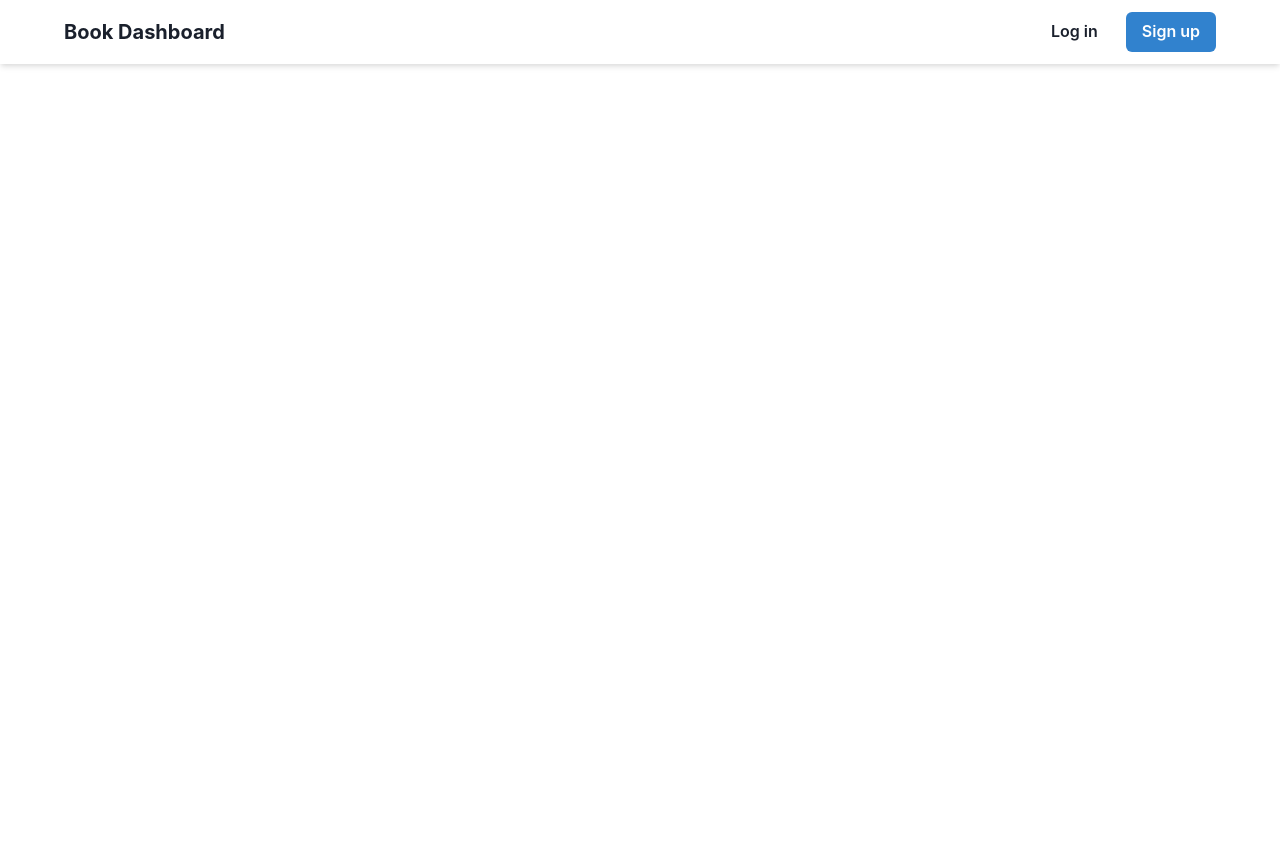
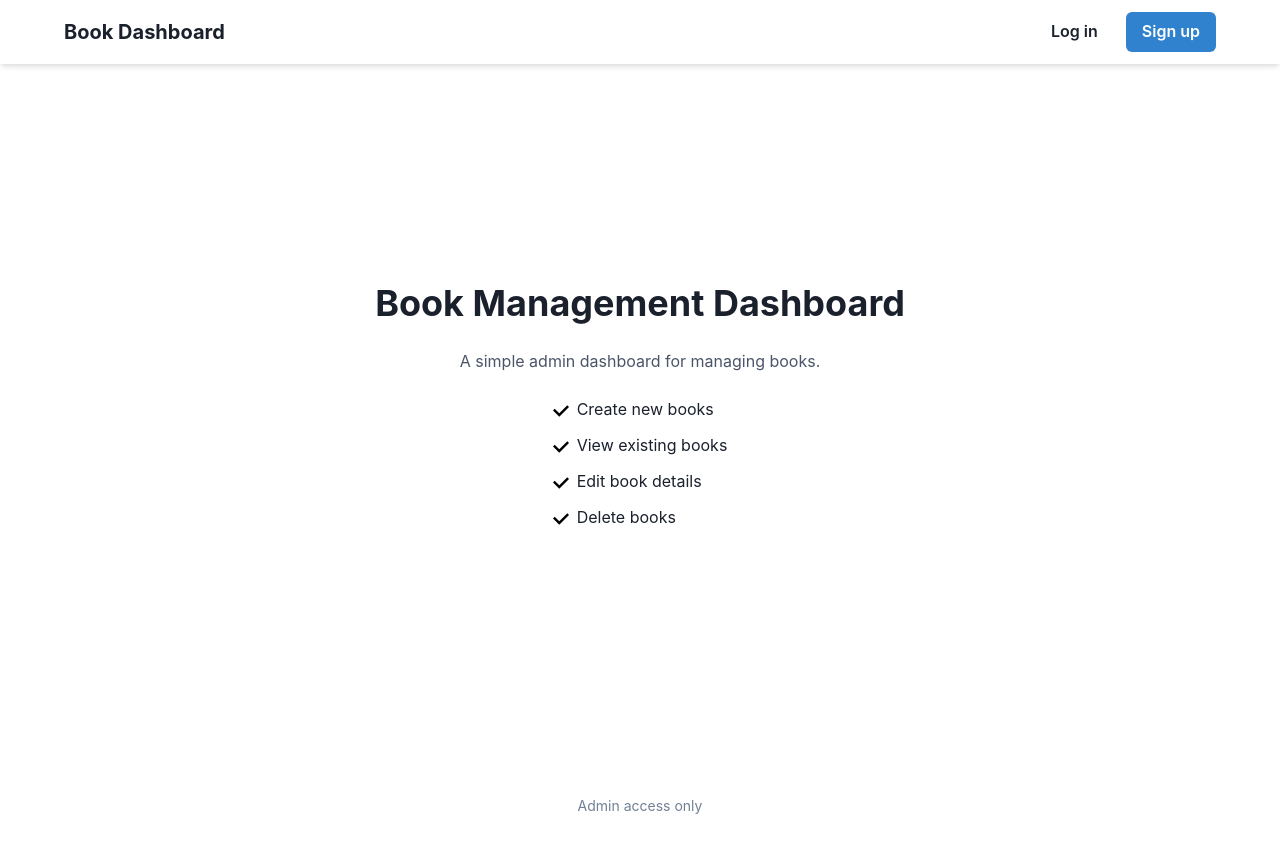
Before and after one commit to Themydee/BookDashboard, a React app: page / in a window 1280 px wide. Shown: the top 852 px of the page. Before the commit the page ends 800 px from the top, so only its background shows below. Built offline with nearby package versions, Linux system fonts and the light colour scheme; no server answers; the HTML template or start-up script is replaced by a standard one.

Commit message:
feat: landing page view for unauthenticated users

```diff
--- a/package.json
+++ b/package.json
@@ -21,7 +21,8 @@
     "framer-motion": "^10.18.0",
     "graphql": "^16.12.0",
     "react": "^19.2.0",
-    "react-dom": "^19.2.0"
+    "react-dom": "^19.2.0",
+    "react-router-dom": "^7.11.0"
   },
   "devDependencies": {
     "@eslint/js": "^9.39.1",
--- a/src/App.tsx
+++ b/src/App.tsx
@@ -1,12 +1,28 @@
-import Navbar from "./components/Navbar"
-
+import { BrowserRouter, Routes, Route } from "react-router-dom";
+import Navbar from "./components/Navbar";
+import Landing from "./pages/Landing";
+import Dashboard from "./pages/Dashboard";
+import ProtectedRoute from "./components/ProtectedRoute";
 
 const App = () => {
   return (
-    <div>
+    <BrowserRouter>
       <Navbar />
-    </div>
-  )
-}
 
-export default App
+      <Routes>
+        <Route path="/" element={<Landing />} />
+
+        <Route
+          path="/dashboard"
+          element={
+            <ProtectedRoute>
+              <Dashboard />
+            </ProtectedRoute>
+          }
+        />
+      </Routes>
+    </BrowserRouter>
+  );
+};
+
+export default App;
--- /dev/null
+++ b/src/components/ProtectedRoute.tsx
@@ -0,0 +1,25 @@
+import { useAuth0 } from "@auth0/auth0-react";
+import type { JSX } from "react";
+import { Navigate } from "react-router-dom";
+
+type ProtectedRouteProps = {
+  children: JSX.Element;
+};
+
+const ProtectedRoute = ({ children }: ProtectedRouteProps) => {
+  const { isAuthenticated, isLoading } = useAuth0();
+
+  // While Auth0 is checking auth state
+  if (isLoading) {
+    return null;
+  }
+
+  // If not logged in, redirect to landing page
+  if (!isAuthenticated) {
+    return <Navigate to="/" replace />;
+  }
+
+  return children;
+};
+
+export default ProtectedRoute;
--- /dev/null
+++ b/src/pages/Dashboard.tsx
@@ -0,0 +1,8 @@
+
+const Dashboard = () => {
+  return (
+    <div>Dashboard</div>
+  )
+}
+
+export default Dashboard
--- /dev/null
+++ b/src/pages/Landing.tsx
@@ -0,0 +1,71 @@
+import {
+  Box,
+  Heading,
+  Text,
+  VStack,
+  Flex,
+  List,
+  ListItem,
+  ListIcon,
+} from "@chakra-ui/react";
+import { CheckIcon } from "@chakra-ui/icons";
+import { useAuth0 } from "@auth0/auth0-react";
+import { Navigate } from "react-router-dom";
+
+const Landing = () => {
+  const { isAuthenticated, isLoading } = useAuth0();
+
+  // While auth state is loading
+  if (isLoading) {
+    return null;
+  }
+
+  // If already logged in, go straight to dashboard
+  if (isAuthenticated) {
+    return <Navigate to="/dashboard" replace />;
+  }
+
+  return (
+    <Flex h="100vh" direction="column">
+      {/* Hero */}
+      <Flex flex="1" align="center" justify="center">
+        <VStack spacing={6} textAlign="center">
+          <Heading size="xl">Book Management Dashboard</Heading>
+
+          <Text color="gray.600">
+            A simple admin dashboard for managing books.
+          </Text>
+
+          {/* Features */}
+          <List spacing={3} textAlign="left">
+            <ListItem>
+              <ListIcon as={CheckIcon} color="black" />
+              Create new books
+            </ListItem>
+            <ListItem>
+              <ListIcon as={CheckIcon} color="black" />
+              View existing books
+            </ListItem>
+            <ListItem>
+              <ListIcon as={CheckIcon} color="black" />
+              Edit book details
+            </ListItem>
+            <ListItem>
+              <ListIcon as={CheckIcon} color="black" />
+              Delete books
+            </ListItem>
+          </List>
+        </VStack>
+      </Flex>
+
+      {/* Footer */}
+      <Box py={12} textAlign="center">
+        <Text fontSize="sm" color="gray.500">
+          Admin access only
+        </Text>
+      </Box>
+    </Flex>
+  );
+};
+
+export default Landing;
```
Also changed, not shown: 1 other file (tests, documents, lock files or other folders).
